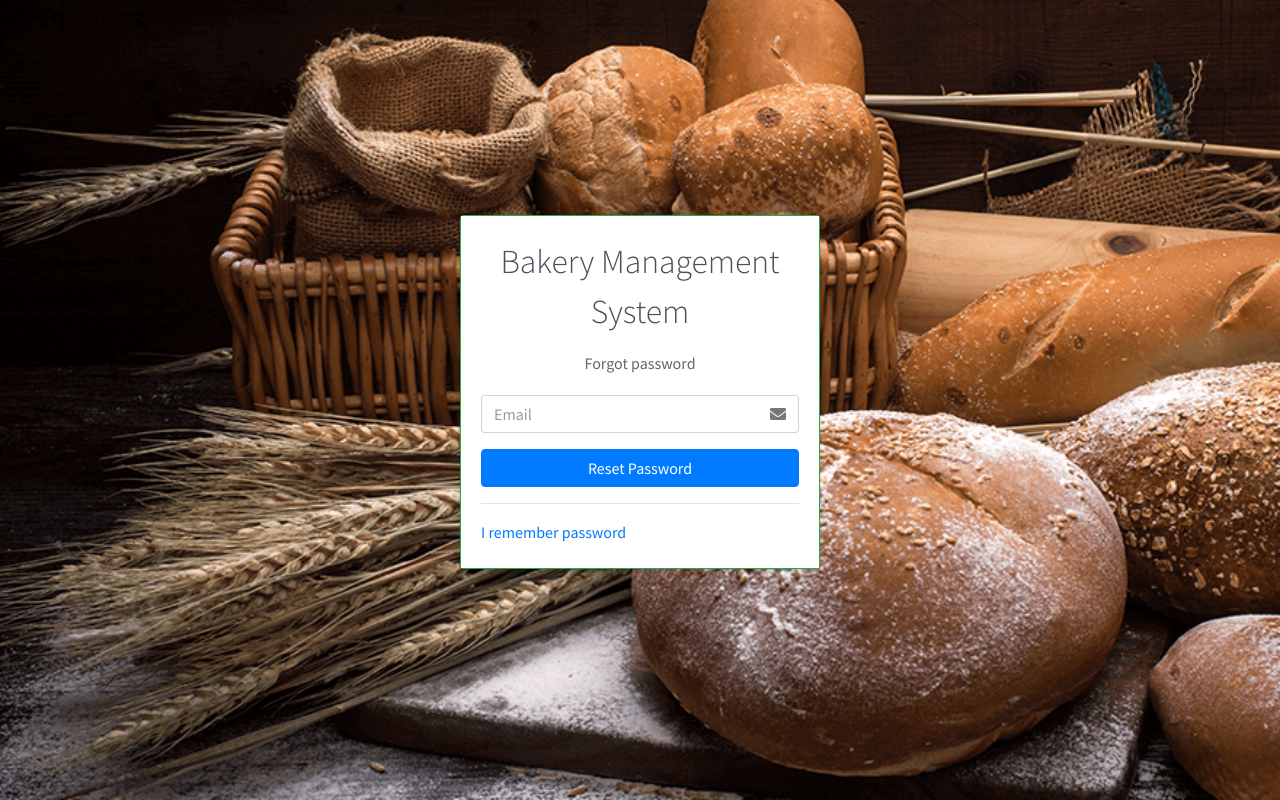
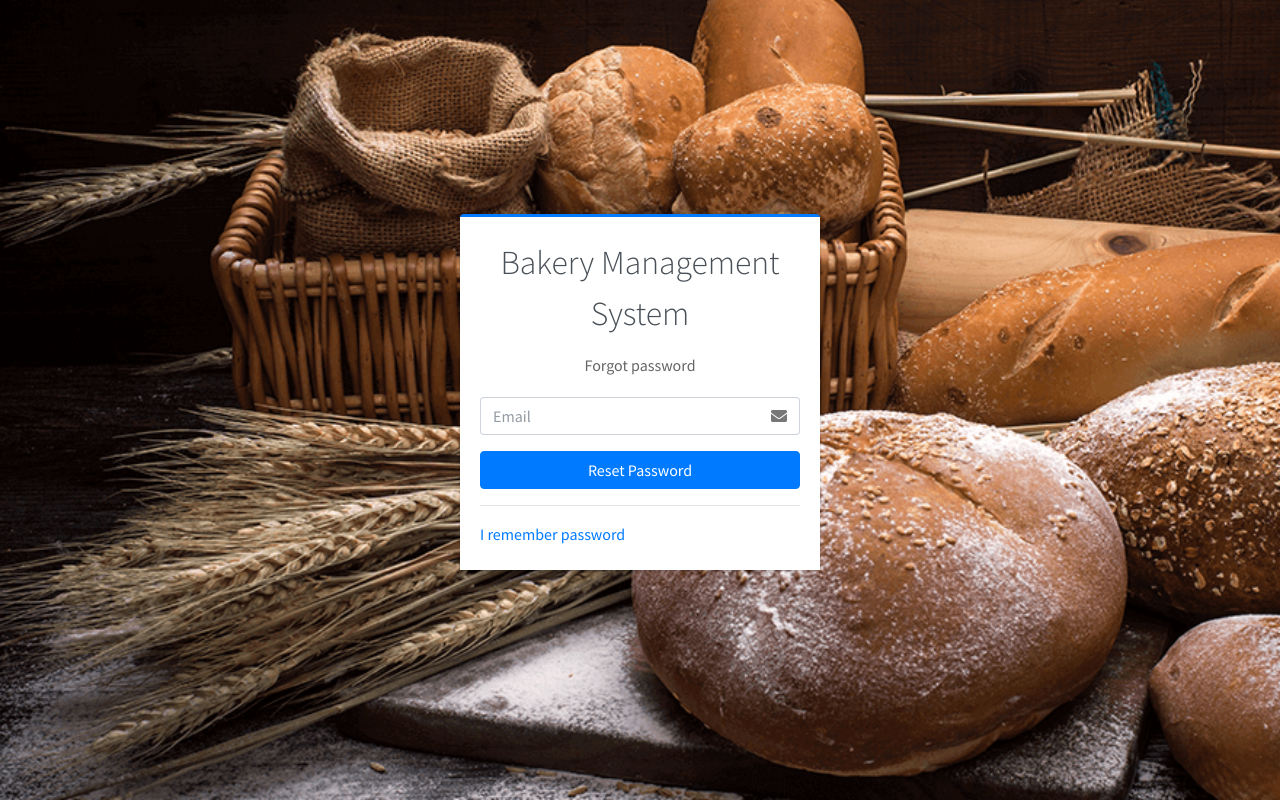
Before and after one commit to MartMbithi/Weekend_Project_XIIIV, a PHP site: page /ui/reset_password.php in a window 1280 px wide. Run offline with PHP 8.4, Linux system fonts and the light colour scheme; some libraries are stand-ins or nearby versions.

Commit message:
Add Card Outline

```diff
--- a/ui/confirm_password.php
+++ b/ui/confirm_password.php
@@ -7,7 +7,7 @@ require_once('../app/partials/head.php');
 
 <body class="hold-transition login-page" style="background-image: url('../public/img/main_bg.png'); background-size: cover;">
     <div class="login-box">
-        <div class="card border border-success">
+        <div class="card card-outline card-primary">
             <div class="card-body login-card-body">
                 <div class="login-logo">
                     <a href="#">Bakery Management System</a>
--- a/ui/login.php
+++ b/ui/login.php
@@ -7,7 +7,7 @@ require_once('../app/partials/head.php');
 
 <body class="hold-transition login-page" style="background-image: url('../public/img/main_bg.png'); background-size: cover;">
     <div class="login-box">
-        <div class="card border border-success">
+        <div class="card card-outline card-primary">
             <div class="card-body login-card-body">
                 <div class="login-logo">
                     <a href="#">Bakery Management System</a>
--- a/ui/reset_password.php
+++ b/ui/reset_password.php
@@ -7,7 +7,7 @@ require_once('../app/partials/head.php');
 
 <body class="hold-transition login-page" style="background-image: url('../public/img/main_bg.png'); background-size: cover;">
     <div class="login-box">
-        <div class="card border border-success">
+        <div class="card card-outline card-primary">
             <div class="card-body login-card-body">
                 <div class="login-logo">
                     <a href="#">Bakery Management System</a>
```
